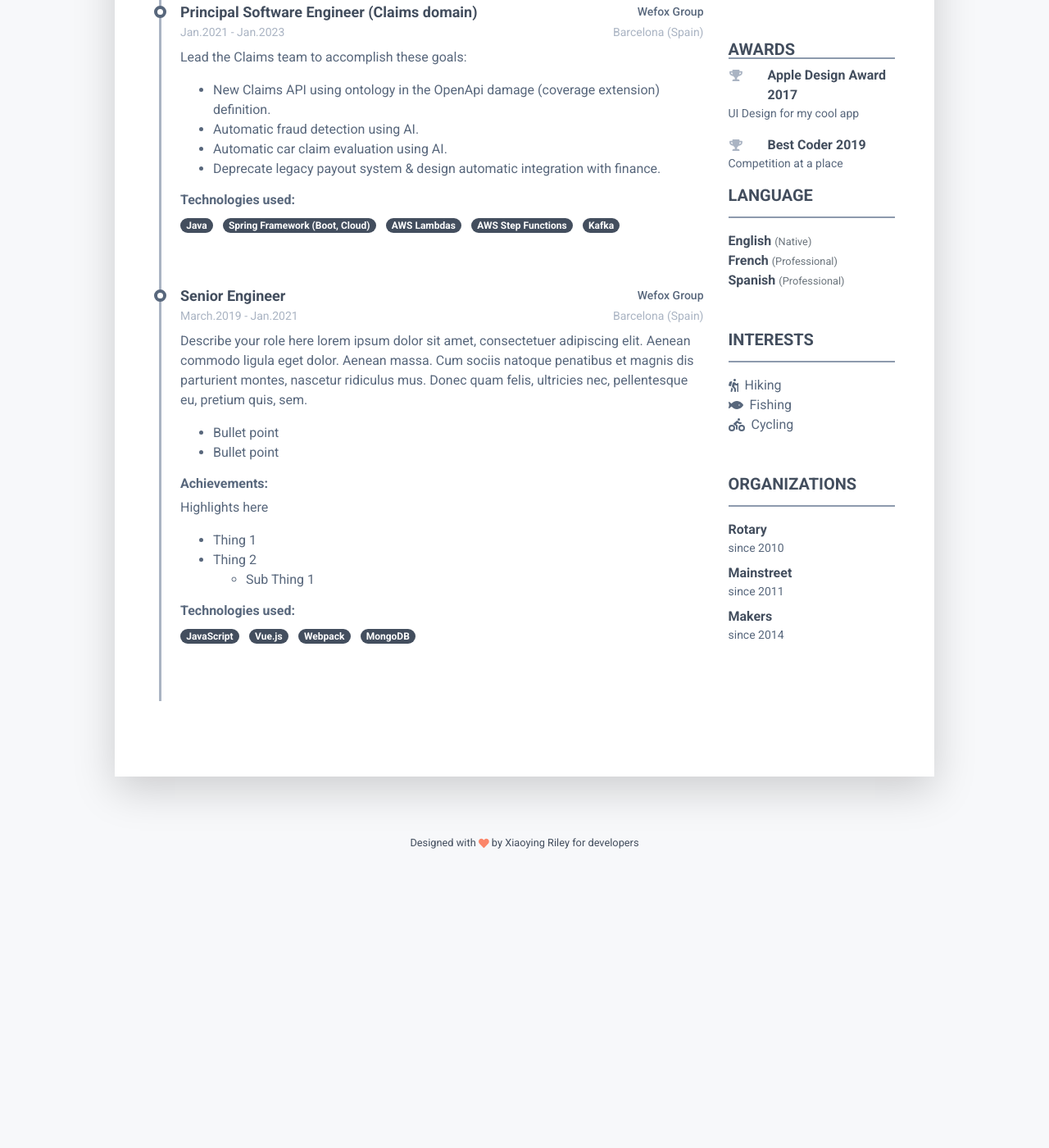
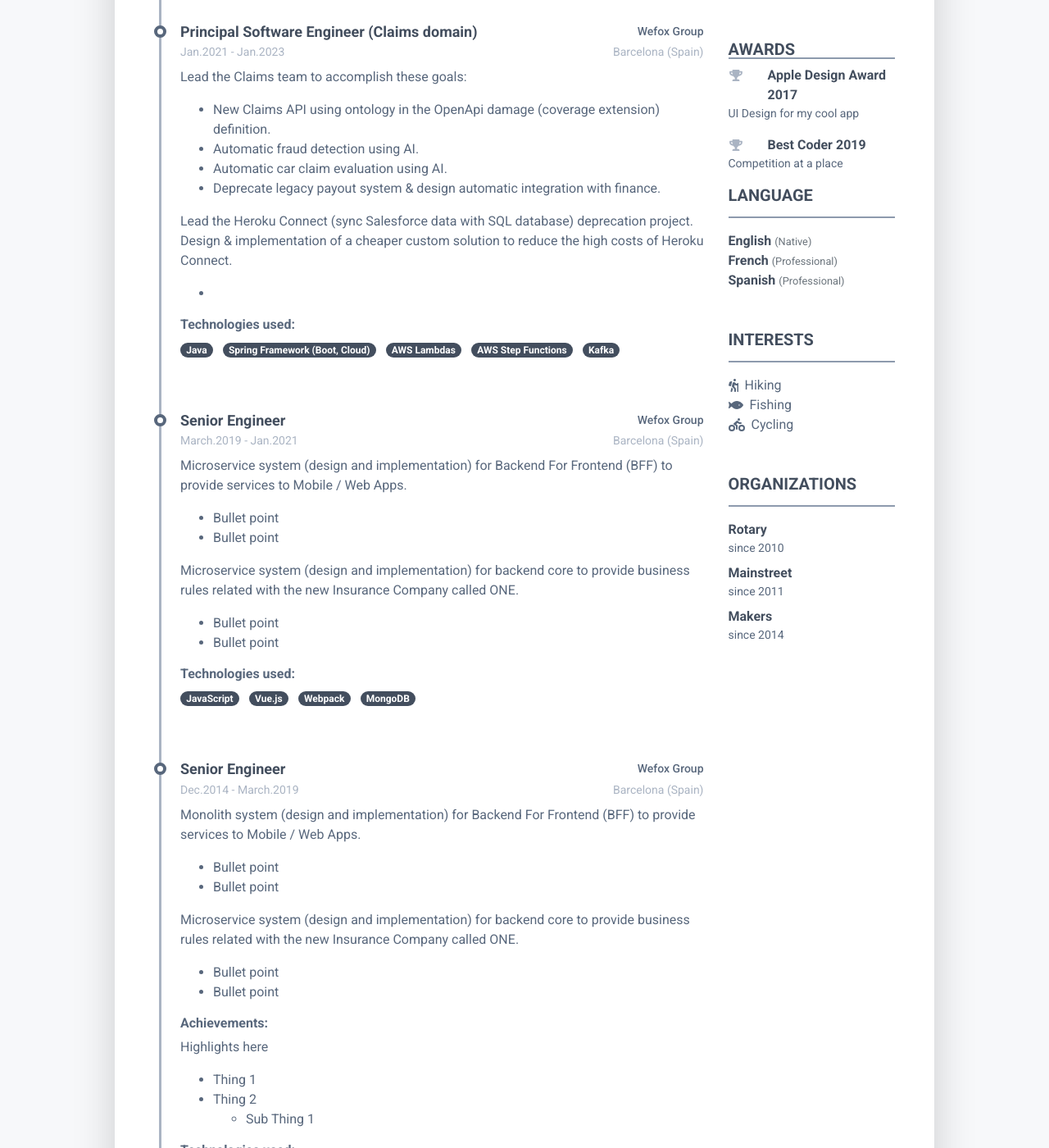
Before and after one commit to avall/avall.github.io, a Jekyll site: the page built from index.html, in a window 1280 px wide and 1400 px high, scrolled down 1648 px. Shown: the whole window at 82% size. Built offline with Jekyll 4.4.1, drawn with Linux system fonts in a browser that asks for light colours; nearby versions of some CDN libraries; before the commit the page ends 2735 px from its top, so only the background shows below that; some of the changed text lies outside the part shown.

Commit message:
About Me

```diff
--- a/_data/data.yml
+++ b/_data/data.yml
@@ -63,6 +63,7 @@
                 <li>AWS API Gateway as Public gateway using lambda authorizers</li>
                 <li>Spring Cloud Gateway as domain gateways</li>
                 <li>RDS Postgres (as database) applying CQRS pattern (synchronized replicas to read/write)</li>
+                <li>Redis as distributed cache</li>
               </ul>
             </ul>
           </div>
@@ -94,6 +95,11 @@
         * Automatic car claim evaluation using AI.
         * Deprecate legacy payout system & design automatic integration with finance.
 
+        Lead the Heroku Connect (sync Salesforce data with SQL database) deprecation project.
+        Design & implementation of a cheaper custom solution to reduce the high costs of Heroku Connect.
+
+        *
+
       technologies:
         - name: Java
         - name: Spring Framework (Boot, Cloud)
@@ -107,11 +113,33 @@
       location: Barcelona (Spain)
       time: March.2019 - Jan.2021
       description: |
-        Describe your role here lorem ipsum dolor sit amet, consectetuer
-        adipiscing elit. Aenean commodo ligula eget dolor. Aenean massa.
-        Cum sociis natoque penatibus et magnis dis parturient montes,
-        nascetur ridiculus mus. Donec quam felis, ultricies nec,
-        pellentesque eu, pretium quis, sem.
+        Microservice system (design and implementation) for Backend For Frontend (BFF) to provide services to Mobile / Web Apps.
+
+          - Bullet point
+          - Bullet point
+
+        Microservice system (design and implementation) for backend core to provide business rules related with the new Insurance Company called ONE.
+
+          - Bullet point
+          - Bullet point
+      technologies:
+        - name: JavaScript
+        - name: Vue.js
+        - name: Webpack
+        - name: MongoDB
+
+    - position: Senior Engineer
+      # page_break: true
+      company: Wefox Group
+      location: Barcelona (Spain)
+      time: Dec.2014 - March.2019
+      description: |
+        Monolith system (design and implementation) for Backend For Frontend (BFF) to provide services to Mobile / Web Apps.
+
+          - Bullet point
+          - Bullet point
+
+        Microservice system (design and implementation) for backend core to provide business rules related with the new Insurance Company called ONE.
 
           - Bullet point
           - Bullet point
```
